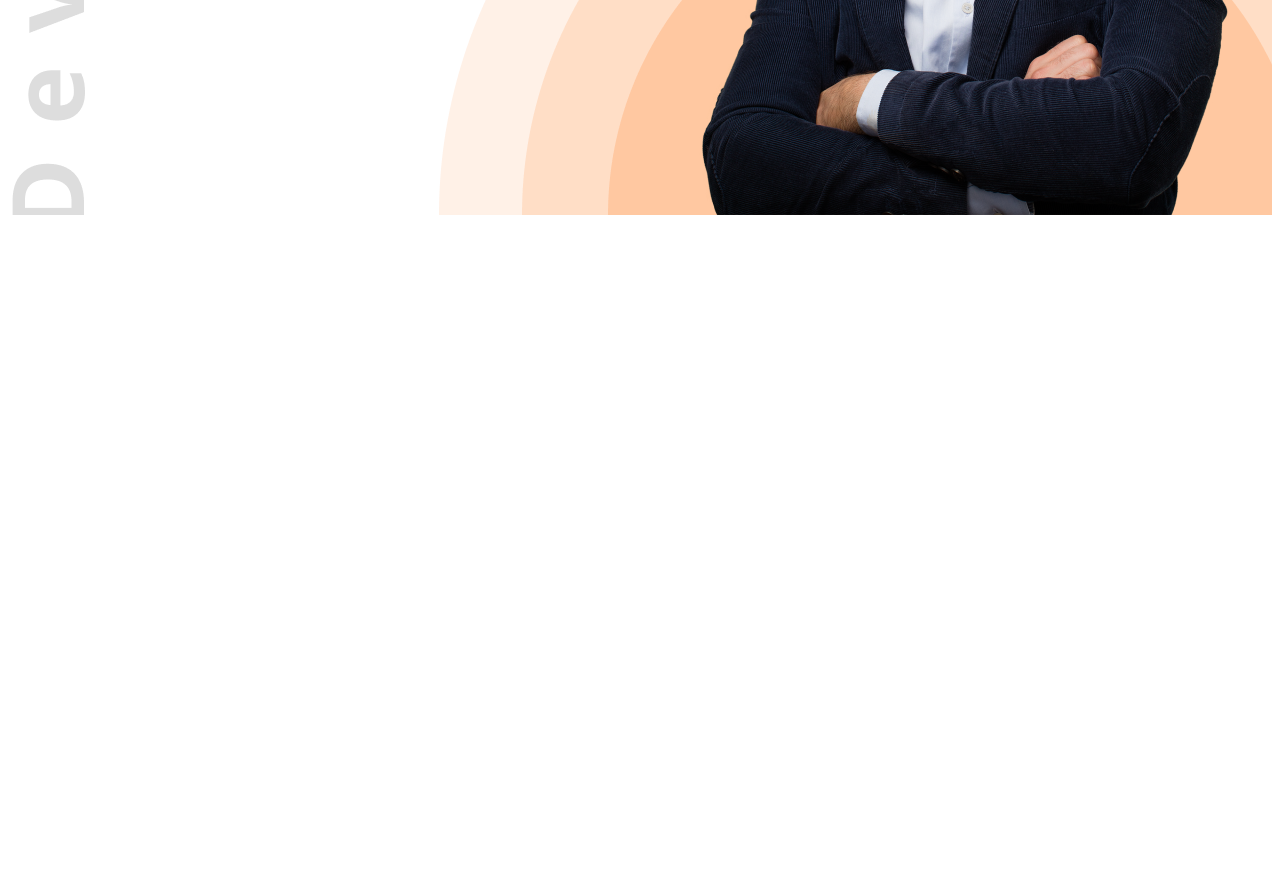
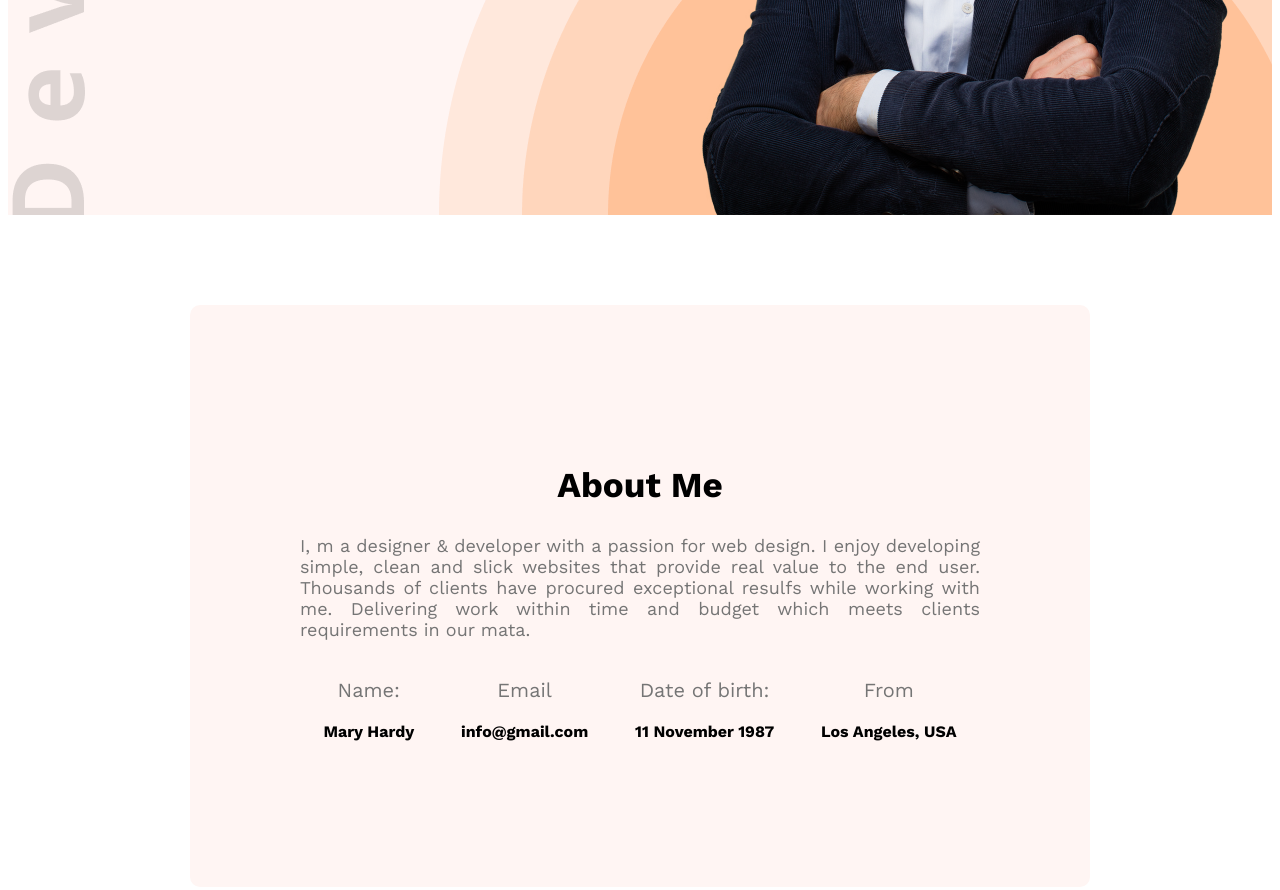
Before and after one commit to RakibCSE30/webdeveloper-portfolio, a plain HTML site: page index.html in a window 1280 px wide. Shown: the part 548-1438 px from the top of the page. Before the commit the page ends 800 px from the top, so only its background shows below. Drawn offline with nearby package versions, Linux system fonts and the light colour scheme.

Commit message:
add main section

```diff
--- a/index.html
+++ b/index.html
@@ -10,7 +10,7 @@
     <link rel="stylesheet" href="styles/portfolio.css">
 </head>
 <body class="work-sans-normal">
-    <header class="header">
+    <header class="header secondary-bg">
 
         <nav>
             <h1 class="nav-title">Ma<span class="text-primary">r</span>y</h1>
@@ -32,7 +32,34 @@
           </div>
 
     </header>
-    <main>
+    <main class="main">
+        <section class="abouts secondary-bg">
+             <div class="about ">
+                <h2 class="section-title">About Me</h2>
+                 <p class="section-description">I, m a designer & developer with a passion for web design. I enjoy developing simple, clean and slick websites that provide real value to the end user. Thousands of clients have procured exceptional resulfs while working with me. Delivering work within time and budget which meets clients requirements in our mata.</p>
+                 <div class="about-items">
+                    <div class="about-item">
+                        <p class="item-title">Name:</p>
+                        <p class="item-description">Mary Hardy </p>
+                    </div>
+                    <div class="about-item">
+                        <p class="item-title">Email</p>
+                        <p class="item-description">info@gmail.com</p>
+                    </div>
+                    <div class="about-item">
+                        <p class="item-title">Date of birth:</p>
+                        <p class="item-description">11 November 1987</p>
+                    </div>
+                    <div class="about-item">
+                        <p class="item-title">From</p>
+                        <p class="item-description">Los Angeles, USA</p>
+                    </div>
+                 </div>
+
+
+             </div>
+        </section>
+
 
     </main>
     <footer>
--- a/styles/portfolio.css
+++ b/styles/portfolio.css
@@ -4,6 +4,9 @@
     font-optical-sizing: auto;
     /* font-weight: <weight>; */
     font-style: normal;
+  }
+  .secondary-bg{
+    background-color: #fff5f3;
   }
   .dark-2{
     color: #474747;
@@ -86,3 +89,47 @@
     max-width: 585px;
     max-height: 356px;
   }
+
+  /* about styles */
+  .abouts{
+    display: flex;
+    margin: 0 auto;
+    /* max-width: 700px; */
+    margin-top: 90px;
+    text-align: center;
+    border-radius: 10px;
+    padding: 100px 40px;
+
+
+  }
+  .section-title{
+    font-size: 35px;
+    font-weight: bold;
+    columns: #181818;
+  }
+  .about{
+    /* border-radius: 10px; */
+    padding: 30px 70px;
+  }
+  .section-description{
+    font-size: 18px;
+    font-weight: 400;
+    color: #757575;
+    text-align: justify;
+  }
+  .item-description{
+    font-weight: bold;
+  }
+  .about-items{
+    display: flex;
+    justify-content: space-around;
+  }
+  .item-title{
+    font-size: 20px;
+    font-weight: 400;
+    color: #757575;
+  }
+  .main{
+    max-width: 900px;
+    margin: 0 auto;
+  }
```
